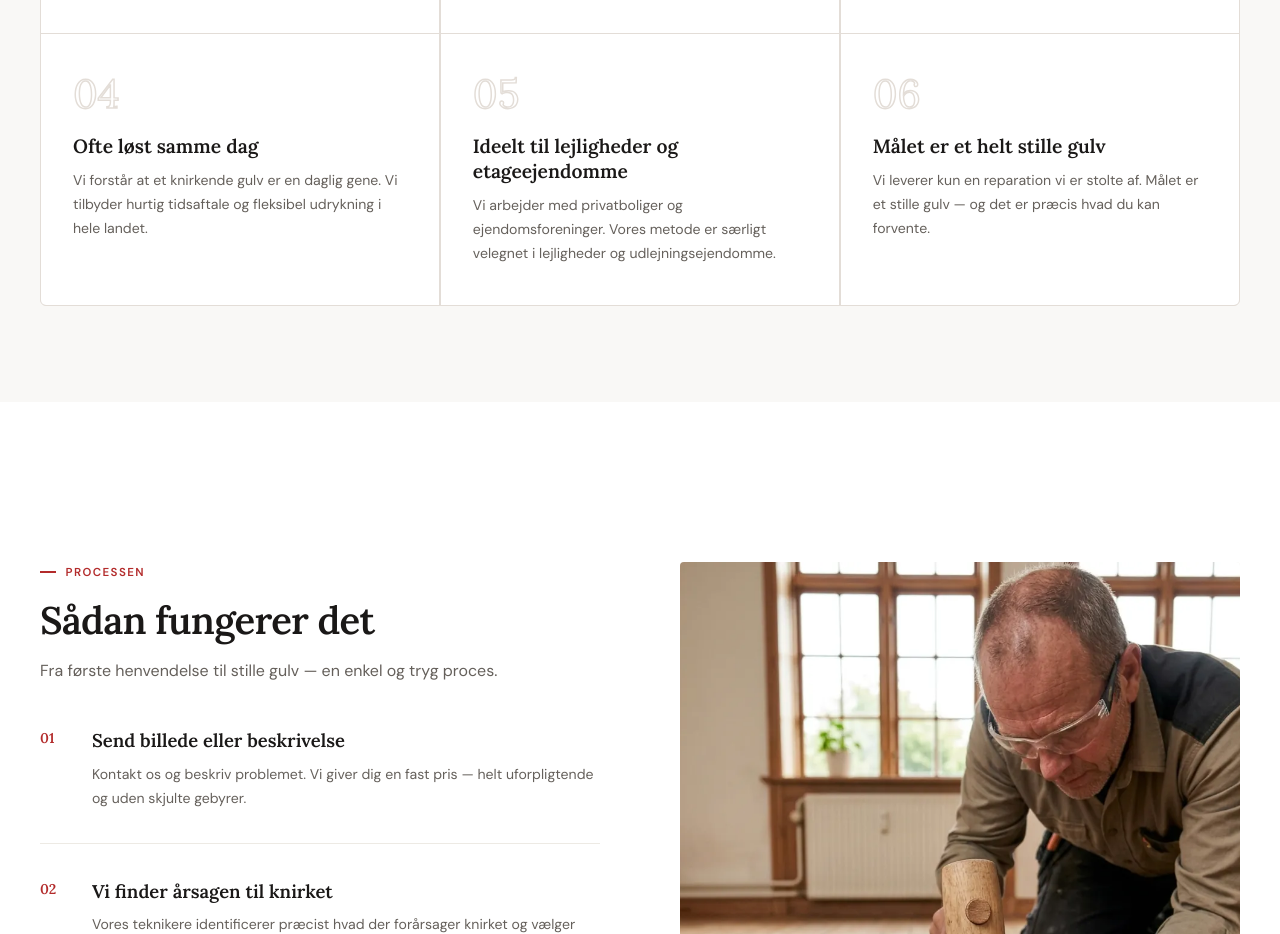
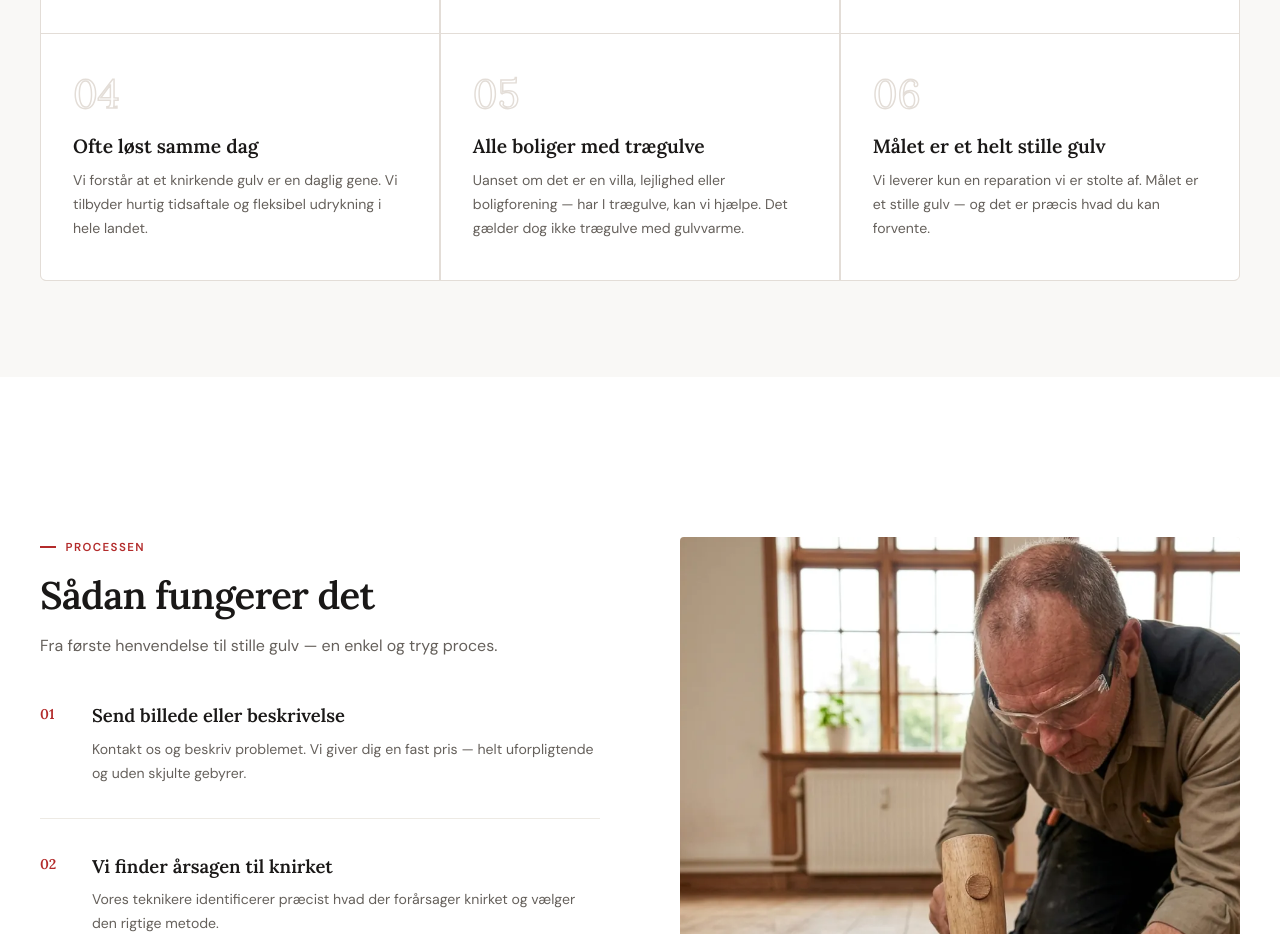
Before and after one commit to ACOOLTOOL79/knirkendegulve, a website: page index.html in a window 1280 px wide. Shown: the part 1720-2654 px from the top of the page. Drawn offline with Linux system fonts and the light colour scheme.

Commit message:
Omskriv "boligtype"-fordelskort til bredere målgruppe
Erstatter "Ideelt til lejligheder og etageejendomme" med "Alle boliger
med trægulve", og præciserer at gulvvarme er en undtagelse.

Co-Authored-By: Claude Sonnet 5 <noreply@anthropic.com>

```diff
--- a/index.html
+++ b/index.html
@@ -1457,8 +1457,8 @@
             </div>
             <div class="benefit-card reveal d2">
                 <div class="benefit-num">05</div>
-                <div class="benefit-title">Ideelt til lejligheder og etageejendomme</div>
-                <p class="benefit-text">Vi arbejder med privatboliger og ejendomsforeninger. Vores metode er særligt velegnet i lejligheder og udlejningsejendomme.</p>
+                <div class="benefit-title">Alle boliger med trægulve</div>
+                <p class="benefit-text">Uanset om det er en villa, lejlighed eller boligforening — har I trægulve, kan vi hjælpe. Det gælder dog ikke trægulve med gulvvarme.</p>
             </div>
             <div class="benefit-card reveal d3">
                 <div class="benefit-num">06</div>
```
